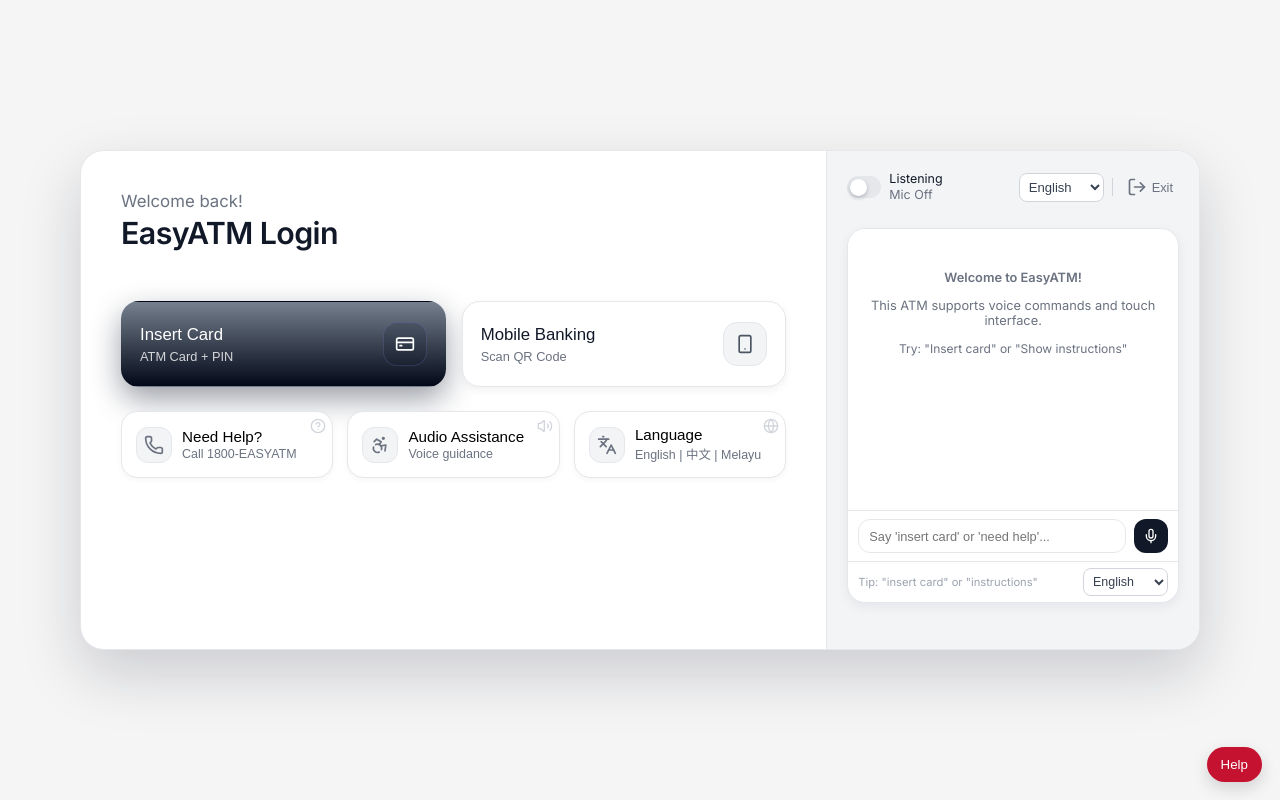
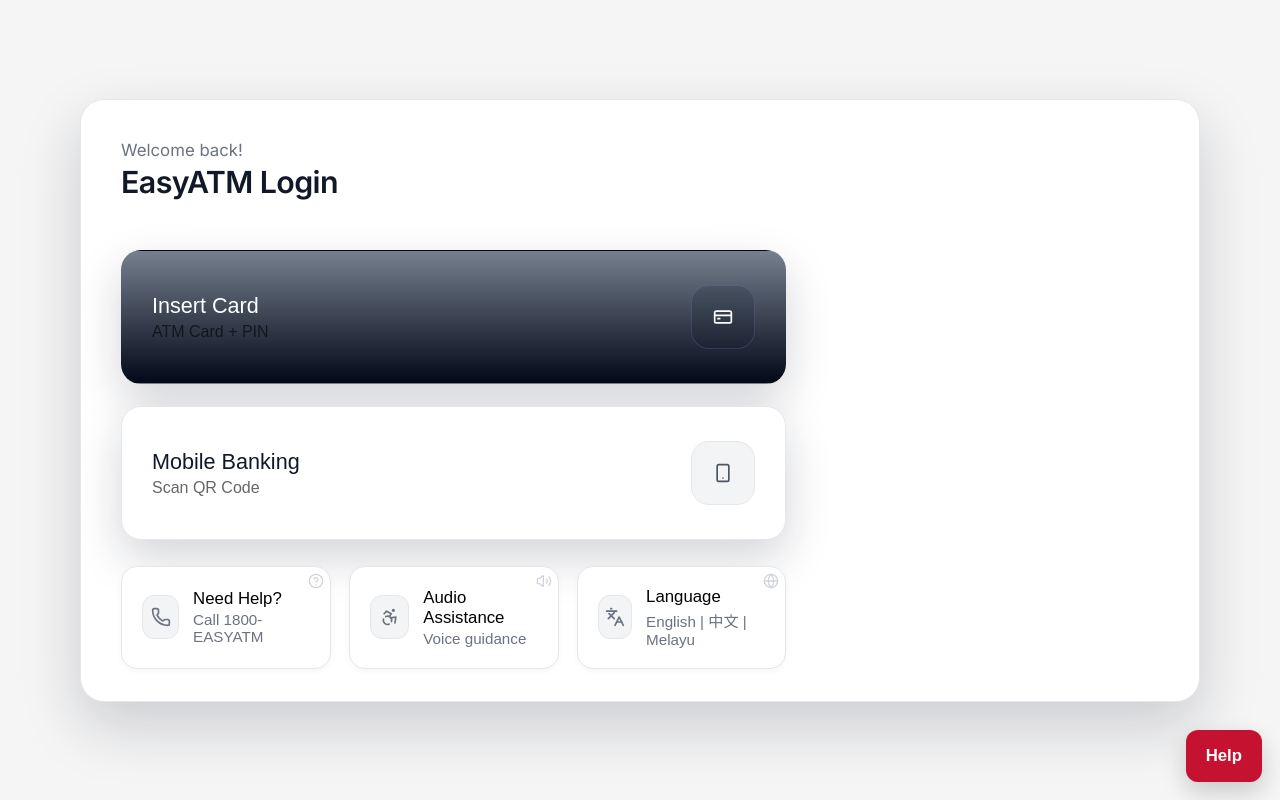
Before and after one commit to ChaseChoo/FSDP, a website: page public/login.html in a window 1280 px wide. Drawn offline with nearby package versions, Linux system fonts and the light colour scheme; a script that the page names is missing.

Commit message:
ui update for login

```diff
--- a/public/home.css
+++ b/public/home.css
@@ -400,6 +400,52 @@ body.atm-body {
   transition: all 0.18s ease;
 }
 
+/* Page-specific overrides for login: make CTAs and tiles fill the grid and allow taller card */
+#loginMenu .atm-main-grid {
+  grid-template-columns: 1fr !important;
+  gap: 22px;
+}
+
+.atm-card {
+  /* allow the card to grow to fit larger login content */
+  min-height: 560px;
+  height: auto;
+}
+
+#loginMenu .cta-card {
+  width: 100% !important;
+  padding: 34px 30px;
+  border-radius: 20px;
+  box-shadow: 0 18px 46px rgba(15, 23, 42, 0.18);
+}
+
+#loginMenu .cta-title { font-size: 1.35rem; }
+#loginMenu .cta-sub { font-size: 1rem; color: rgba(0,0,0,0.6); }
+#loginMenu .cta-icon-pill { width:64px; height:64px; border-radius:18px; }
+
+#loginMenu .quick-grid {
+  grid-template-columns: repeat(3, minmax(0, 1fr));
+  gap: 18px;
+  margin-top: 26px;
+}
+
+#loginMenu .tile-card { padding: 20px; width: 100%; border-radius:16px; display:flex; align-items:center; }
+#loginMenu .tile-row { display:flex; gap:14px; align-items:center; }
+#loginMenu .tile-icon { width:44px; height:44px; border-radius:12px; }
+#loginMenu .tile-title { font-size: 1.05rem; }
+#loginMenu .tile-sub { font-size: 0.95rem; }
+
+@media (max-width: 960px) {
+  #loginMenu .quick-grid { grid-template-columns: repeat(2, minmax(0, 1fr)); }
+  #loginMenu .cta-title { font-size: 1.2rem; }
+}
+
+@media (max-width: 560px) {
+  #loginMenu .quick-grid { grid-template-columns: 1fr; }
+  #loginMenu .cta-card { padding: 22px 18px; }
+  #loginMenu .cta-icon-pill { width:52px; height:52px; }
+}
+
 .btn-secondary:hover {
   background-color: #f9fafb;
   box-shadow: 0 2px 6px rgba(15, 23, 42, 0.08);
--- a/public/login-chat.css
+++ b/public/login-chat.css
@@ -1,7 +1,7 @@
 /* Compact chat widget for login help */
 :root{--chat-width:320px;--chat-h:420px;--bg:#ffffff;--accent:#c41230;--muted:#6b7280}
 #login-chat{position:fixed;right:18px;bottom:18px;font-family:Inter,system-ui,Segoe UI,Roboto,Arial,sans-serif;z-index:1200}
-#login-chat .chat-toggle{background:var(--accent);color:#fff;border:none;padding:10px 14px;border-radius:999px;cursor:pointer;box-shadow:0 6px 16px rgba(0,0,0,0.15)}
+#login-chat .chat-toggle{background:var(--accent);color:#fff;border:none;padding:16px 20px;border-radius:12px;cursor:pointer;box-shadow:0 10px 24px rgba(0,0,0,0.18);font-size:1.05rem;font-weight:700;min-width:70px;min-height:48px}
 #login-chat .chat-window{width:var(--chat-width);height:var(--chat-h);background:var(--bg);border-radius:12px;box-shadow:0 12px 30px rgba(0,0,0,0.18);overflow:hidden;margin-top:12px;display:flex;flex-direction:column}
 #login-chat.collapsed .chat-window{display:none}
 #login-chat .chat-header{background:linear-gradient(90deg,var(--accent),#ff5a6a);color:#fff;padding:12px 14px;font-weight:700}
--- a/public/login.html
+++ b/public/login.html
@@ -158,63 +158,7 @@
                     </div>
                 </div>
 
-                <!-- Right Assistant Panel -->
-                <aside class="atm-right">
-                    <div class="topbar">
-                        <div class="mic-wrap">
-                            <div id="micToggleLabel" class="mic-toggle hover-tts">
-                                <div class="mic-track">
-                                    <div class="mic-knob"></div>
-                                </div>
-                                <div class="mic-labels">
-                                    <span class="mic-on">Listening</span>
-                                    <span class="mic-off">Mic Off</span>
-                                </div>
-                            </div>
-                            <input id="micToggle" type="checkbox" class="mic-hidden" />
-                        </div>
-
-                        <div class="top-right-controls">
-                            <select id="langSelectTop" class="lang-select">
-                                <option value="en">English</option>
-                                <option value="zh">中文</option>
-                                <option value="ms">Bahasa Melayu</option>
-                                <option value="ta">தமிழ்</option>
-                            </select>
-                            <div class="divider"></div>
-                            <button id="exitBtn" class="exit-btn hover-tts" type="button">
-                                <i data-lucide="log-out" class="icon"></i>
-                                <span class="exit-label">Exit</span>
-                            </button>
-                        </div>
-                    </div>
-
-                    <!-- Help Chat -->
-                    <div class="chat-shell">
-                        <div id="chatlog" class="chat-log">
-                            <div style="padding: 8px; color: #6b7280; text-align: center; font-size: 0.8rem;">
-                                <p><strong>Welcome to EasyATM!</strong></p>
-                                <p>This ATM supports voice commands and touch interface.</p>
-                                <p style="margin-top: 12px; font-size: 0.75rem;">Try: "Insert card" or "Show instructions"</p>
-                            </div>
-                        </div>
-                        <div class="chat-input-row">
-                            <input id="userInput" type="text" class="chat-input" placeholder="Say 'insert card' or 'need help'..." />
-                            <button id="sendBtn" class="chat-send hover-tts" type="button">
-                                <i data-lucide="mic" class="icon-xs"></i>
-                            </button>
-                        </div>
-                        <div class="chat-footer">
-                            <div class="chat-tip">Tip: "insert card" or "instructions"</div>
-                            <select id="langSelect" class="lang-select-small">
-                                <option value="en">English</option>
-                                <option value="zh">中文</option>
-                                <option value="ms">Bahasa Melayu</option>
-                                <option value="ta">தமிழ்</option>
-                            </select>
-                        </div>
-                    </div>
-                </aside>
+                <!-- Right Assistant Panel removed: login page uses compact Help button only -->
             </div>
         </section>
     </main>
@@ -281,19 +225,27 @@
         });
 
         document.getElementById('btnAccessibility')?.addEventListener('click', () => {
-            // Toggle audio assistance
             const micToggle = document.getElementById('micToggle');
-            micToggle.checked = !micToggle.checked;
-            document.getElementById('micToggleLabel').classList.toggle('on', micToggle.checked);
+            const micLabel = document.getElementById('micToggleLabel');
+            if (micToggle) {
+                micToggle.checked = !micToggle.checked;
+                if (micLabel) micLabel.classList.toggle('on', micToggle.checked);
+            } else {
+                // Fallback: toggle chat TTS if available
+                const ttsBtn = document.getElementById('chatTTS');
+                if (ttsBtn) ttsBtn.click();
+            }
         });
 
         document.getElementById('btnLanguage')?.addEventListener('click', () => {
-            // Cycle through languages
-            const langSelect = document.getElementById('langSelectTop');
+            // Cycle through available language selects (prefer top, then chat)
+            const langSelect = document.getElementById('langSelectTop') || document.getElementById('chatLang') || document.getElementById('langSelect');
+            if (!langSelect) return;
             const options = langSelect.options;
-            const currentIndex = langSelect.selectedIndex;
+            const currentIndex = langSelect.selectedIndex || 0;
             const nextIndex = (currentIndex + 1) % options.length;
             langSelect.selectedIndex = nextIndex;
+            if (langSelect.id === 'chatLang') langSelect.dispatchEvent(new Event('change'));
         });
     </script>
 </body>
```
